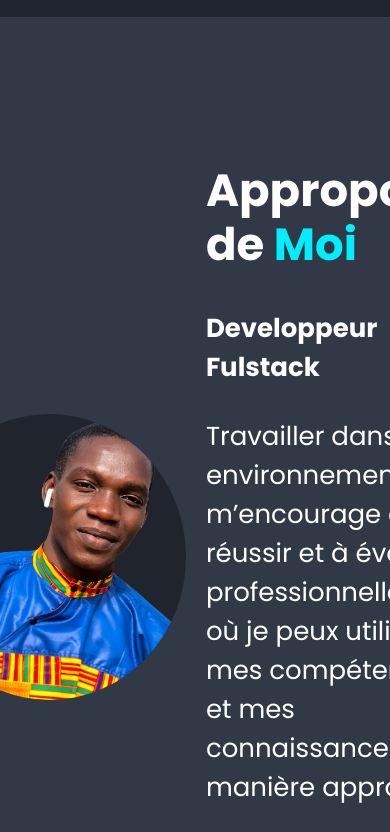
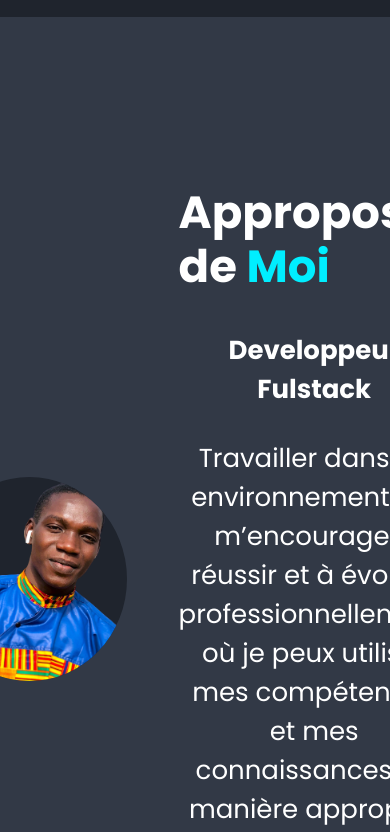
Before and after one commit to Overhaul2/Mon_PortFolio-Fomba, a plain HTML site: page index.html in a window 390 px wide. Shown: the part 1376-2208 px from the top of the page. Drawn offline with nearby package versions, Linux system fonts and the light colour scheme.

Commit message:
modiffications

```diff
--- a/css/Style.css
+++ b/css/Style.css
@@ -691,10 +691,18 @@ span
         width: 70vw;
         margin-top: 4rem;
     }
+    .about{
+        width: 100%;
+    }
     .about img{
         flex-direction: column-reverse;
-        width: 70VW;
+        width: 50VW;
         margin-top: 4rem;
+    }
+    .about-content{
+        padding: 8% ;
+        text-align: center!important;
+        font-size: 1.2rem;
     }
     .services h2{
         margin-bottom: 3rem;
@@ -720,16 +728,22 @@ span
     .contact form input {
         width: 100%;
     }
+    .about{
+        width: 100%;
+    }
 }
 @media (max-width: 375px){
     .home-img img{
-        width: 90vw;
+        width: 70vw;
     }
     .about-img img {
         width: 90vw;
     }
+    .about{
+        width: 100%;
+    }
     .about P {
-        width: 70vw;
+        width: 50vw;
     }
     .footer{
         flex-direction: column-reverse;
```
